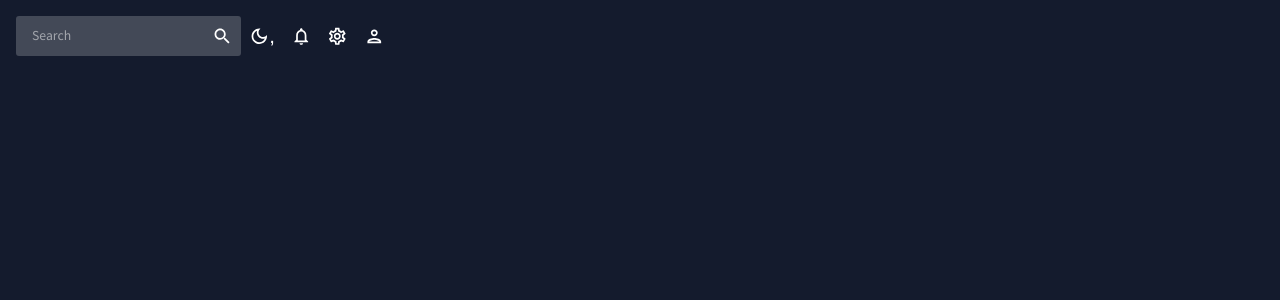
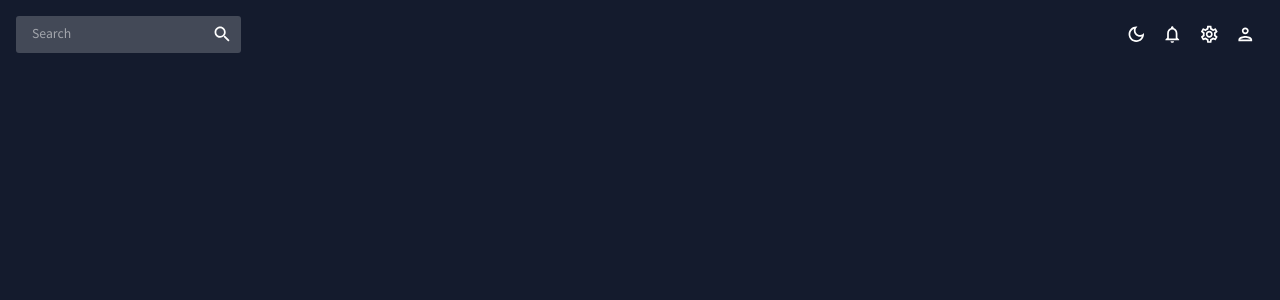
Before and after one commit to Zeta912/dashboard.github.io, a React (Create React App) app in the folder react-admin/: page / in a window 1280 px wide. Shown: the top 300 px of the page. Built offline with nearby package versions, Linux system fonts and the light colour scheme.

Commit message:
Co-authored-by: RODRIGUEZ LUCAS EZEQUIEL <lucasezrodriguez@uade.edu.ar>

```diff
--- a/react-admin/src/scenes/dashboard/global/Topbar.jsx
+++ b/react-admin/src/scenes/dashboard/global/Topbar.jsx
@@ -15,27 +15,27 @@ const Topbar = () => {
     const colorMode = useContext(ColorModeContext);
 
     return (
-        <Box display ="flex" justifyContent="space-between" p={2}>
+        <Box width="100vw" display="flex" justifyContent="space-between" p={2}>
             {/* SEARCH BAR */}
             <Box
-        display= "flex"
+            display="flex"
             backgroundColor={colors.primary[400]}
-        borderRadius="3px">
-            <InputBase sx ={{ml: 2, flex: 1 }} placeholder="Search" />
+            borderRadius="3px"
+            >
+                <InputBase sx={{ ml: 2, flex: 1 }} placeholder="Search" />
                 <IconButton type="button" sx={{ p: 1 }}>
                     <SearchIcon />
                 </IconButton>
             </Box>
 
             {/* ICONS */}
-
-        <Box display= "flex">
+            <Box display="flex">
                 <IconButton onClick={colorMode.toggleColorMode}>
                     {theme.palette.mode === 'dark' ? (
                     <DarkModeOutlinedIcon />
                 ) : (
                     <LightModeOutlinedIcon />
-                )},
+                )}
             </IconButton>
             <IconButton>
                 <NotificationsModeOutlinedIcon />
```
Lines whose indentation alone changed are shown as unchanged.
